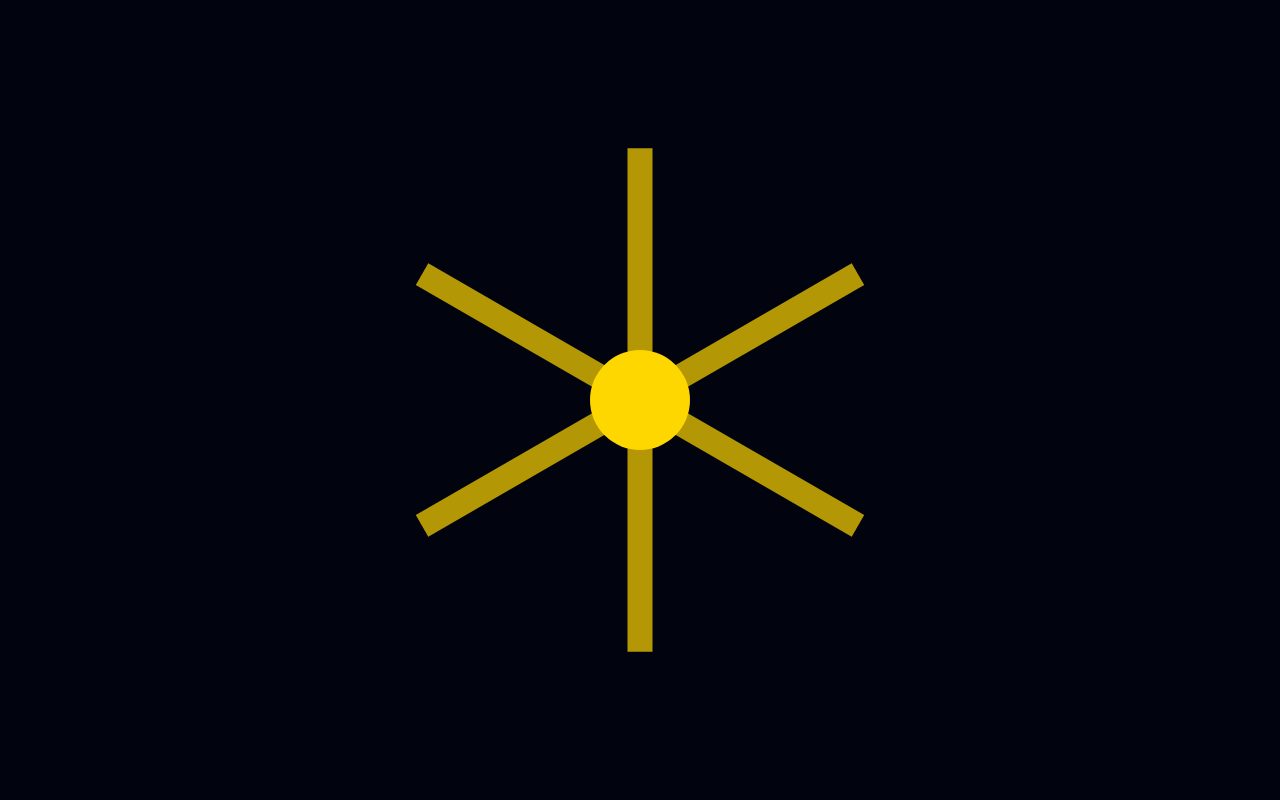
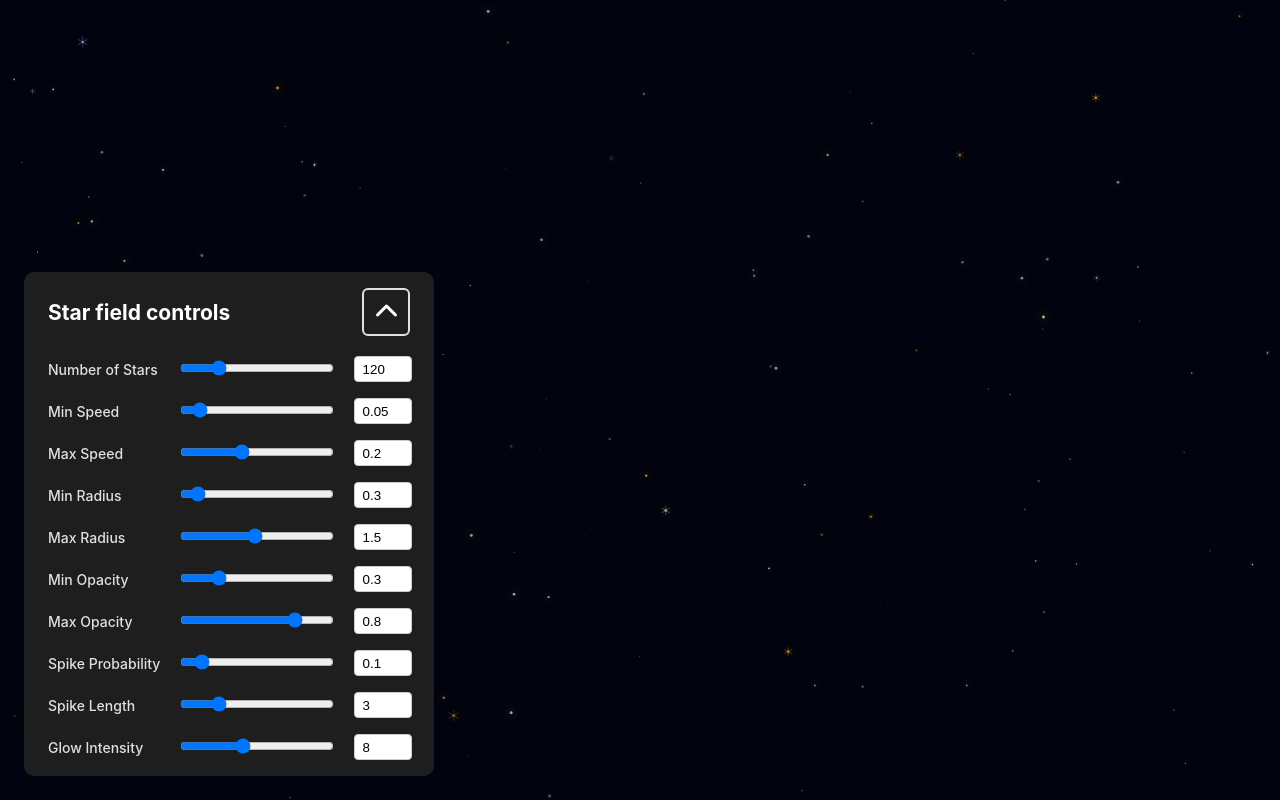
Before and after one commit to ImadSaddik/StarFieldEffect, a Vue app: page / in a window 1280 px wide. Built offline with nearby package versions, Linux system fonts and the light colour scheme.

Commit message:
Updated App.vue to use the component that has the star field animation

```diff
--- a/src/App.vue
+++ b/src/App.vue
@@ -1,20 +1,17 @@
 <template>
-  <!-- <StarBackground :config="starConfig" />
-  <ControlPanel :config="starConfig" @update:config="updateStarConfig" /> -->
-  <StarWithDiffractionSpikes />
+  <StarBackground :config="starConfig" />
+  <ControlPanel :config="starConfig" @update:config="updateStarConfig" />
 </template>
 
 <script>
-// import StarBackground from "./components/StarBackground.vue";
-// import ControlPanel from "./components/ControlPanel.vue";
-import StarWithDiffractionSpikes from "./components/StarWithDiffractionSpikes.vue";
+import StarBackground from "./components/StarBackground.vue";
+import ControlPanel from "./components/ControlPanel.vue";
 
 export default {
   name: "App",
   components: {
-    // StarBackground,
-    // ControlPanel,
-    StarWithDiffractionSpikes,
+    StarBackground,
+    ControlPanel,
   },
   data() {
     return {
```
